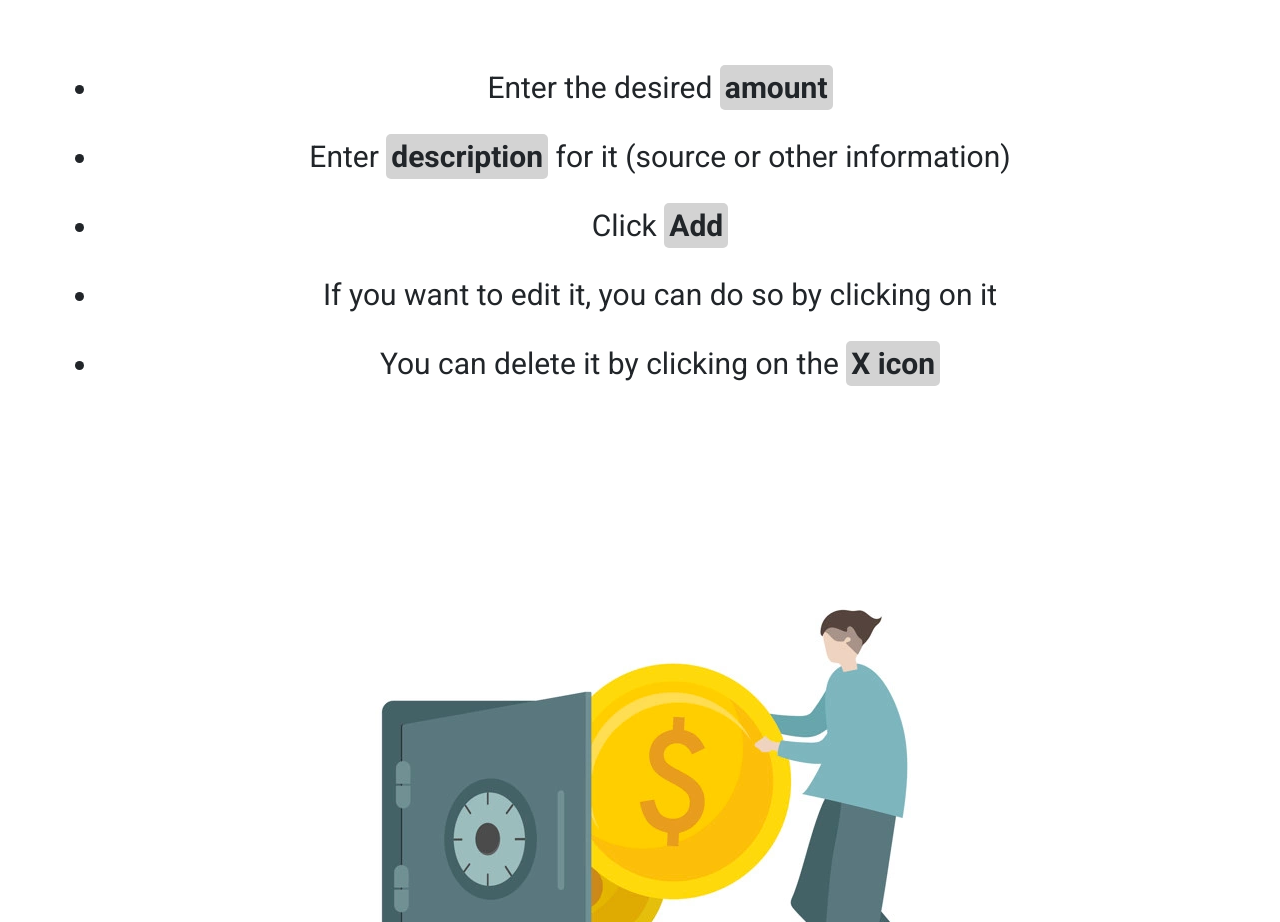
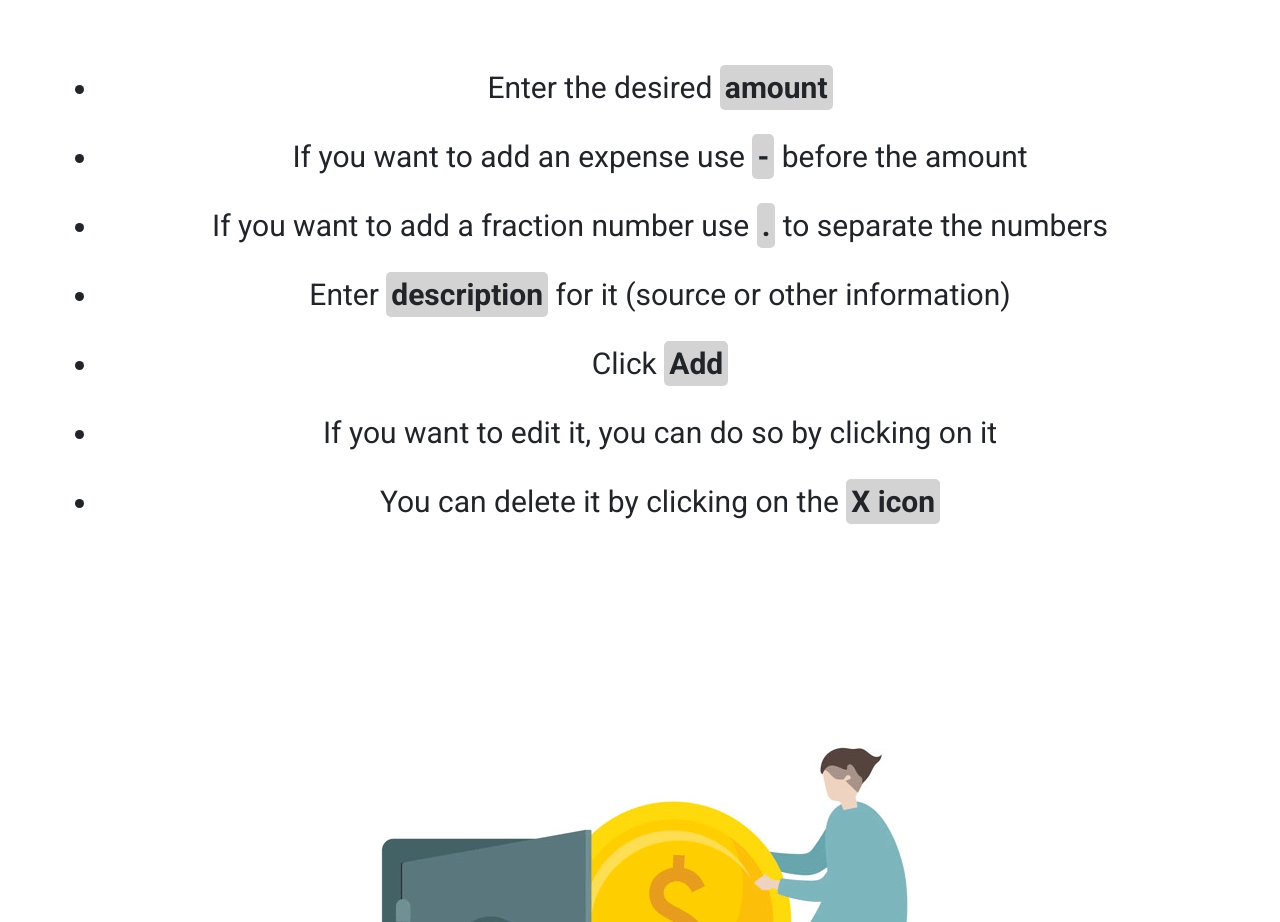
Before and after one commit to petkokp/moneyify, an Angular app in the folder moneyify/: page /budget-calculator in a window 1280 px wide. Shown: the part 1820-2742 px from the top of the page. Built offline with nearby package versions, Linux system fonts and the light colour scheme; sample sign-in values are in the browser's storage.

Commit message:
fix bugs

```diff
--- a/moneyify/src/app/budget-main/budget-main.component.html
+++ b/moneyify/src/app/budget-main/budget-main.component.html
@@ -29,6 +29,8 @@
   <h1 id="how">How to use it?</h1>
   <ul>
     <li class="info">Enter the desired <strong>amount</strong></li>
+    <li class="info">If you want to add an expense use <strong>-</strong> before the amount</li>
+    <li class="info">If you want to add a fraction number use <strong>.</strong> to separate the numbers</li>
     <li class="info">Enter <strong>description</strong> for it (source or other information)</li>
     <li class="info">Click <strong>Add</strong></li>
     <li class="info">If you want to edit it, you can do so by clicking on it</li>
--- a/moneyify/src/app/task-manager/task-view/task-view.component.html
+++ b/moneyify/src/app/task-manager/task-view/task-view.component.html
@@ -88,6 +88,7 @@
             <ul class="help">
                 <li class="help">You can create lists by clicking <strong>+ New List</strong></li>
                 <li class="help">After you create a list, you can add specific tasks to it by clicking the <strong>+ circle</strong></li>
+                <li class="help">You can mark the task as done by clicking it</li>
                 <li class="help">If you want to change the task, you can do that by clicking on <strong>the edit icon</strong></li>
                 <li class="help">After you are done with the task, you can delete it by clicking <strong>the trash icon</strong></li>
                 <li class="help">You can edit or delete a list by clicking on the <strong>the gear icon</strong></li>
```
